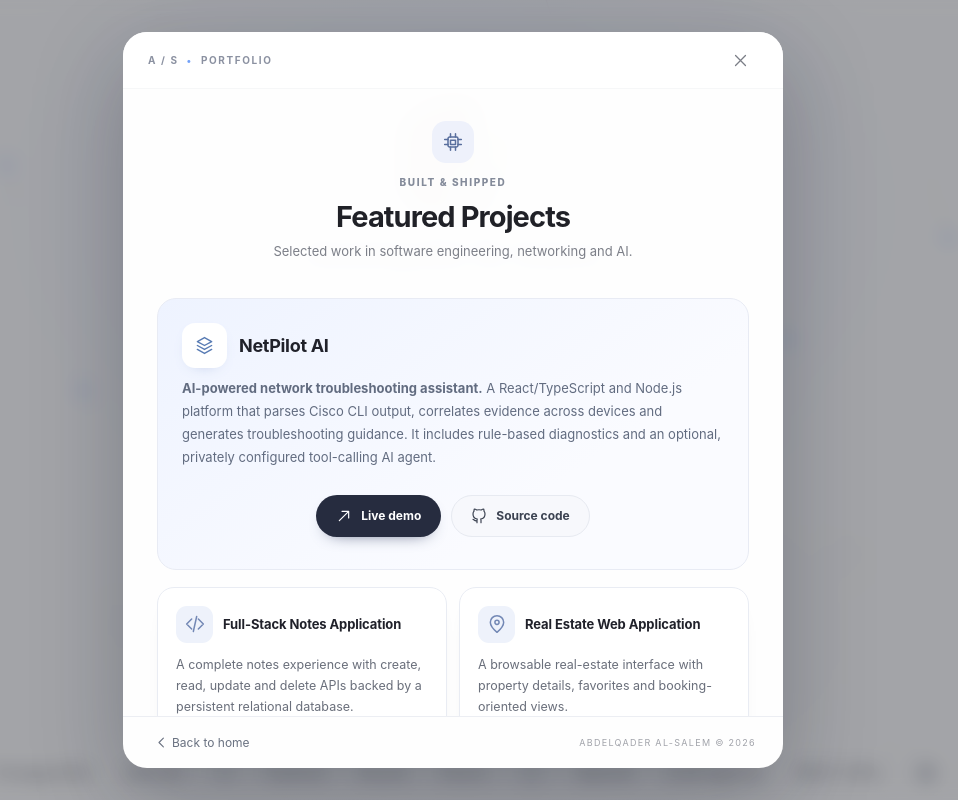
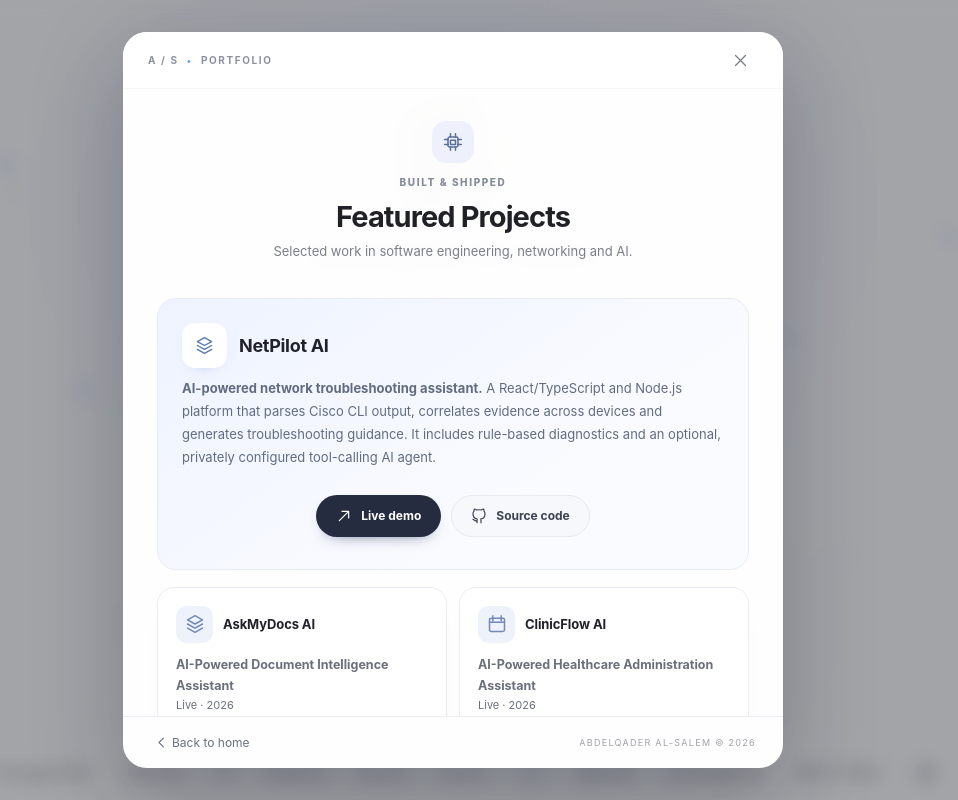
Before and after one commit to AbdelAlSalem/abdelqader-portfolio, a plain HTML site: page index.html in a window 1280 px wide. Both pictures are taken after a click on the button "Projects & AI". Shown: the whole page, without its empty margins (187-1145 px from the left). Drawn offline with Linux system fonts and the light colour scheme.

Commit message:
feat: add AskMyDocs AI and ClinicFlow AI projects and update CV

```diff
--- a/app.js
+++ b/app.js
@@ -3,7 +3,8 @@
   const $ = (selector, root = document) => root.querySelector(selector);
   const $$ = (selector, root = document) => Array.from(root.querySelectorAll(selector));
   const icon = (name) => `<svg aria-hidden="true"><use href="#ic-${name}"/></svg>`;
-  const cvUrl = 'assets/Abdelqader_Al-Salem_CV.docx';
+  const cvFilename = 'Abdelqader_Al-Salem_CV.docx';
+  const cvUrl = `assets/${cvFilename}`;
   const gh = 'https://github.com/AbdelAlSalem';
   const linkedin = 'https://www.linkedin.com/in/abdelqader-al-salem-1bb22b366/';
   const email = 'a.mhd.alsalem@gmail.com';
@@ -56,7 +57,7 @@
           </div>
           <p class="kicker">Currently focused on</p>
           <p class="prose">Growing as a software and networking engineer, building practical AI tools, and pursuing engineering opportunities in both Istanbul and Jeddah, with a strong interest in working in Saudi Arabia.</p>
-          <div class="dialog-cta-row"><button class="action-primary" data-open="projects">${icon('cpu')} See my projects</button><a class="action-secondary" href="${cvUrl}" download="Abdelqader_Al-Salem_CV_2026.docx">${icon('download')} Download CV</a></div>
+          <div class="dialog-cta-row"><button class="action-primary" data-open="projects">${icon('cpu')} See my projects</button><a class="action-secondary" href="${cvUrl}" download="${cvFilename}">${icon('download')} Download CV</a></div>
         </div>
       </section>`;
     },
@@ -72,14 +73,31 @@
       </section>`;
     },
     projects() {
-      const project = (symbol,title,descr,stack,links) => `<article class="project-card"><div class="project-card-top"><div class="project-symbol">${icon(symbol)}</div><h3>${title}</h3></div><p>${descr}</p><div class="project-stack">${stack}</div><div class="project-actions">${links.map(([label,url]) => `<a href="${url}" target="_blank" rel="noopener noreferrer">${label} ${icon('arrow')}</a>`).join('')}</div></article>`;
+      const project = (symbol, title, description, stack, links, subtitle = '') => `<article class="project-card">
+        <div class="project-card-top"><div class="project-symbol">${icon(symbol)}</div><h3>${title}</h3></div>
+        ${subtitle ? `<div><p><strong>${subtitle}</strong></p><p class="project-meta">Live · 2026</p></div>` : ''}
+        <p>${description}</p>
+        ${Array.isArray(stack)
+          ? `<div class="skill-list project-tags">${stack.map(technology => tag(technology)).join('')}</div>`
+          : `<div class="project-stack">${stack}</div>`}
+        <div class="project-actions">${links.map(([label, url]) => `<a href="${url}" target="_blank" rel="noopener noreferrer">${label} ${icon('arrow')}</a>`).join('')}</div>
+      </article>`;
       return `<section>${header('Built & shipped','Featured Projects','Selected work in software engineering, networking and AI.','cpu')}
         <div class="highlight-panel"><div class="highlight-top"><span class="highlight-icon">${icon('layers')}</span><h3>NetPilot AI</h3></div><p><strong>AI-powered network troubleshooting assistant.</strong> A React/TypeScript and Node.js platform that parses Cisco CLI output, correlates evidence across devices and generates troubleshooting guidance. It includes rule-based diagnostics and an optional, privately configured tool-calling AI agent.</p>
           <div class="dialog-cta-row"><a class="action-primary" href="https://netpilot-ai.onrender.com/" target="_blank" rel="noopener noreferrer">${icon('arrow')} Live demo</a><a class="action-secondary" href="https://github.com/AbdelAlSalem/netpilot-ai" target="_blank" rel="noopener noreferrer">${icon('github')} Source code</a></div>
         </div>
         <div class="project-grid">
+          ${project('layers', 'AskMyDocs AI',
+            'Answers questions about PDFs in English and Arabic using retrieval-augmented generation (RAG), multilingual semantic search and Groq. It combines evidence across pages and cites its sources by page. The public demo uses ONNX embeddings and precomputed vectors for a synthetic document. The full local app uses ChromaDB and Sentence Transformers.',
+            ['React', 'TypeScript', 'Python', 'FastAPI', 'RAG', 'Groq API', 'ONNX'],
+            [['Live Demo', 'https://ask-my-docs-ai.vercel.app/'], ['GitHub', 'https://github.com/AbdelAlSalem/AskMyDocs-AI']],
+            'AI-Powered Document Intelligence Assistant')}
+          ${project('calendar', 'ClinicFlow AI',
+            'An English and Arabic AI receptionist with nine validated tools to check availability, prepare bookings for staff approval, reschedule and cancel appointments. It uses SQLite for analytics and double-booking prevention. The public portfolio demo is limited to simulated administration with synthetic data and isolated sessions. Local validation passed 160 automated tests.',
+            ['React', 'TypeScript', 'Python', 'FastAPI', 'SQLite', 'Groq API', 'AI Agents', 'Function Calling'],
+            [['Live Demo', 'https://clinic-flow-ai-sand.vercel.app/'], ['GitHub', 'https://github.com/AbdelAlSalem/ClinicFlow-AI']],
+            'AI-Powered Healthcare Administration Assistant')}
           ${project('code','Full-Stack Notes Application','A complete notes experience with create, read, update and delete APIs backed by a persistent relational database.','React · TypeScript · Express · Prisma · PostgreSQL', [['GitHub', 'https://github.com/AbdelAlSalem/fullstack-notes-app']])}
-          ${project('location','Real Estate Web Application','A browsable real-estate interface with property details, favorites and booking-oriented views.','React · Front-end development · Responsive design', [['GitHub', 'https://github.com/AbdelAlSalem/Real-Estate-Website']])}
           ${project('cap','Resit Exam Declaration System','Role-based student, instructor and faculty secretary interfaces for declaring and administering resit examinations.','Django · Web application · Education systems', [['GitHub', 'https://github.com/AbdelAlSalem/Software-Project-Management-']])}
           ${project('sparkles','Dardeshly','An entrepreneurial product concept for WhatsApp-driven communication and marketing, built with front-end and API work.','React · Node.js · Product design', [])}
         </div>
@@ -105,7 +123,7 @@
         <div class="certificate">${icon('award')}<div><strong>Cisco Networking Academy</strong><p>Network Technician Career Path Exam, networking fundamentals, network support & security, Packet Tracer, Introduction to Cybersecurity and Python Essentials 1 · 2026. CCNA training ongoing.</p></div></div>
         <div class="certificate">${icon('award')}<div><strong>Splunk eLearning</strong><p>Intro to Splunk, Using Fields, Scheduling Reports & Alerts, and Visualizations · May–June 2026</p></div></div>
         <div class="certificate">${icon('award')}<div><strong>Professional workshop</strong><p>AI & Emotional Intelligence for Inclusive Decision-Making · January 2026</p></div></div>
-        <div class="dialog-cta-row"><a class="action-primary" href="${cvUrl}" download="Abdelqader_Al-Salem_CV_2026.docx">${icon('download')} Download full CV</a><button data-open="skills" class="action-secondary">${icon('layers')} View skills</button></div>
+        <div class="dialog-cta-row"><a class="action-primary" href="${cvUrl}" download="${cvFilename}">${icon('download')} Download full CV</a><button data-open="skills" class="action-secondary">${icon('layers')} View skills</button></div>
       </section>`;
     },
     location() {
--- a/styles.css
+++ b/styles.css
@@ -148,6 +148,10 @@ h1 {font-size:clamp(26px, 3.2vw, 33px);margin:0 0 6px;font-weight:760;letter-spa
 .project-symbol svg {height:20px;width:20px}
 .project-card h3 {font-size:13px;font-weight:720;letter-spacing:-.1px;line-height:1.4;margin:0}
 .project-stack {font-size:10.5px;color:#8892a7;line-height:1.5}
+.project-card .project-meta {font-size:11px}
+.project-tags.skill-list {gap:5px}
+.project-tags .skill-tag {font-size:10.5px;gap:4px;padding:3px 7px}
+.project-tags .skill-tag i {width:5px;height:5px}
 .project-actions {margin-top:auto;display:flex;flex-wrap:wrap;gap:6px}
 .project-actions a {font-size:11px;font-weight:640;text-decoration:none;color:#4a679c;padding:7px 10px;border:1px solid #e5e9f2;border-radius:999px;background:#f8faff;display:inline-flex;align-items:center;gap:4px}
 .project-actions a:hover {background:#edf2fc}
```
Also changed, not shown: 2 other files.
